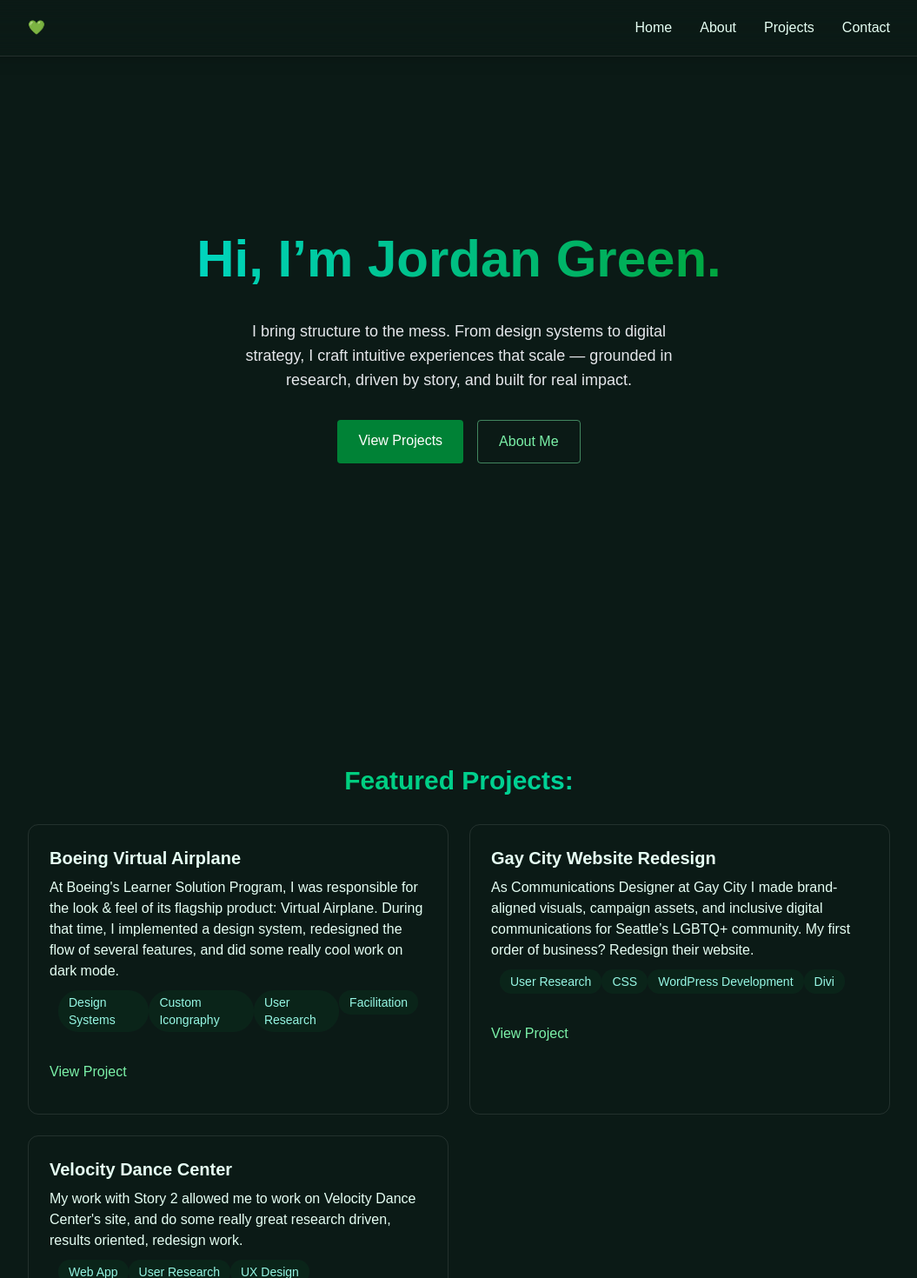
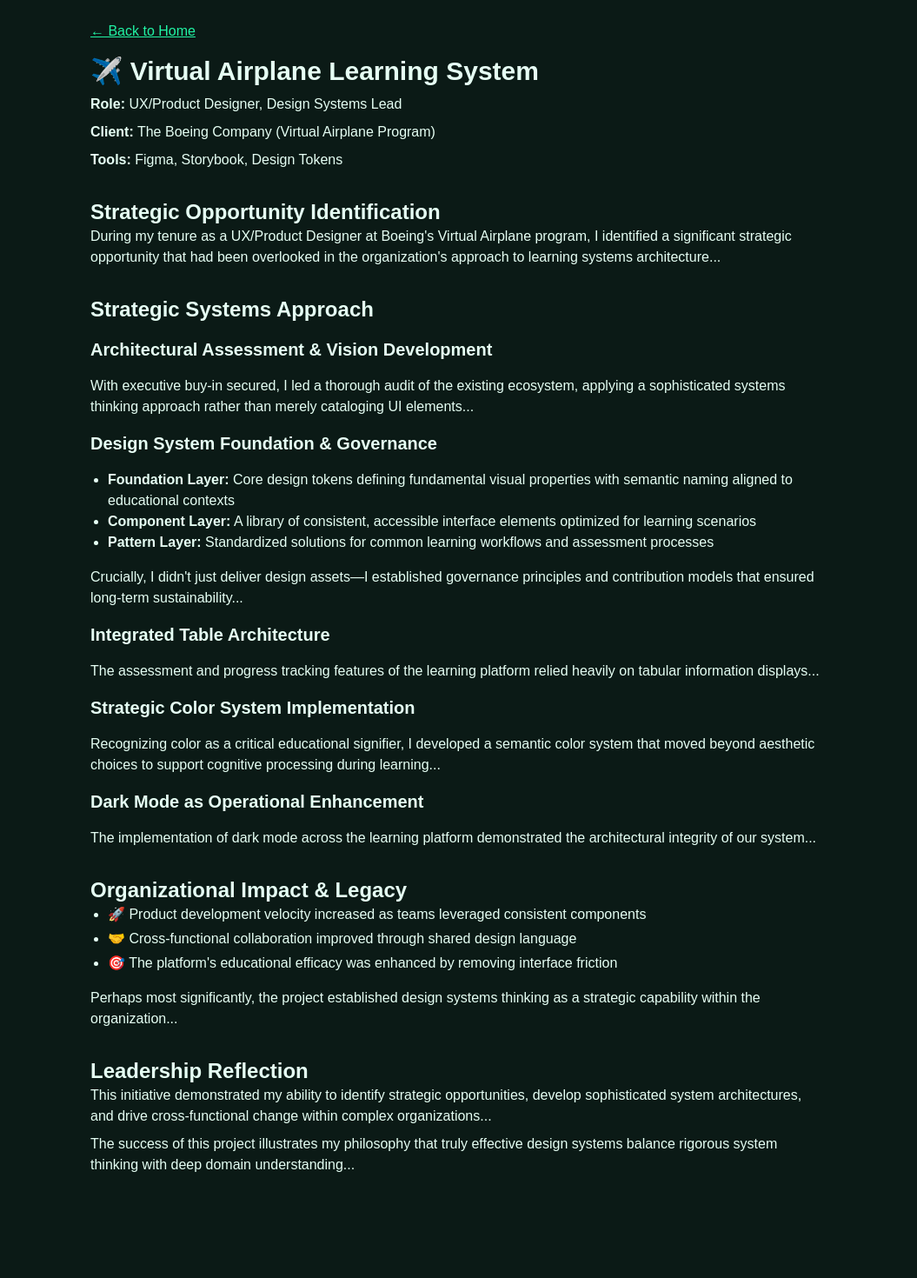
Before and after one commit to jordonaut/firstreactportfolio, a React (Vite) app: page /projects/virtual-airplane in a window 1280 px wide. Shown: the top 1470 px of the page at 87% size, without its empty margins (112-1167 px from the left). After the commit the page ends 1376 px from the top, so only its background shows below. Built offline with nearby package versions, Linux system fonts and the light colour scheme.

Commit message:
Ch-ch-changes

```diff
--- a/index.html
+++ b/index.html
@@ -2,7 +2,6 @@
 <html lang="en">
   <head>
     <meta charset="UTF-8" />
-    <link rel="icon" type="image/svg+xml" href="/vite.svg" />
     <meta name="viewport" content="width=device-width, initial-scale=1.0" />
     <title>💚 Jordan Green is a Designer who codes.</title>
   </head>
--- a/package.json
+++ b/package.json
@@ -16,7 +16,8 @@
     "@tailwindcss/vite": "^4.1.4",
     "emailjs-com": "^3.2.0",
     "react": "^19.0.0",
-    "react-dom": "^19.0.0"
+    "react-dom": "^19.0.0",
+    "react-router-dom": "^7.6.0"
   },
   "devDependencies": {
     "@eslint/js": "^9.22.0",
--- /dev/null
+++ b/src/components/caseStudies/VirtualAirplane.jsx
@@ -0,0 +1,89 @@
+import { useNavigate } from 'react-router-dom';
+import '../../index.css';
+
+export default function VirtualAirplane() {
+  const navigate = useNavigate();
+
+  return (
+    <main className="max-w-4xl mx-auto p-6 space-y-8 text-[var(--color-text)]">
+      <button
+        onClick={() => navigate('/')}
+        className="text-[var(--color-accent)] underline mb-4"
+      >
+        ← Back to Home
+      </button>
+
+      <header className="space-y-2">
+        <h1 className="text-3xl font-bold">✈️ Virtual Airplane Learning System</h1>
+        <p><strong>Role:</strong> UX/Product Designer, Design Systems Lead</p>
+        <p><strong>Client:</strong> The Boeing Company (Virtual Airplane Program)</p>
+        <p><strong>Tools:</strong> Figma, Storybook, Design Tokens</p>
+      </header>
+
+      <section>
+        <h2 className="text-2xl font-semibold">Strategic Opportunity Identification</h2>
+        <p>
+          During my tenure as a UX/Product Designer at Boeing's Virtual Airplane program, I identified a significant strategic opportunity that had been overlooked in the organization's approach to learning systems architecture...
+        </p>
+      </section>
+
+      <section>
+        <h2 className="text-2xl font-semibold">Strategic Systems Approach</h2>
+
+        <div className="space-y-4 mt-4">
+          <h3 className="text-xl font-semibold">Architectural Assessment & Vision Development</h3>
+          <p>
+            With executive buy-in secured, I led a thorough audit of the existing ecosystem, applying a sophisticated systems thinking approach rather than merely cataloging UI elements...
+          </p>
+
+          <h3 className="text-xl font-semibold">Design System Foundation & Governance</h3>
+          <ul className="list-disc ml-5">
+            <li><strong>Foundation Layer:</strong> Core design tokens defining fundamental visual properties with semantic naming aligned to educational contexts</li>
+            <li><strong>Component Layer:</strong> A library of consistent, accessible interface elements optimized for learning scenarios</li>
+            <li><strong>Pattern Layer:</strong> Standardized solutions for common learning workflows and assessment processes</li>
+          </ul>
+          <p>
+            Crucially, I didn't just deliver design assets—I established governance principles and contribution models that ensured long-term sustainability...
+          </p>
+
+          <h3 className="text-xl font-semibold">Integrated Table Architecture</h3>
+          <p>
+            The assessment and progress tracking features of the learning platform relied heavily on tabular information displays...
+          </p>
+
+          <h3 className="text-xl font-semibold">Strategic Color System Implementation</h3>
+          <p>
+            Recognizing color as a critical educational signifier, I developed a semantic color system that moved beyond aesthetic choices to support cognitive processing during learning...
+          </p>
+
+          <h3 className="text-xl font-semibold">Dark Mode as Operational Enhancement</h3>
+          <p>
+            The implementation of dark mode across the learning platform demonstrated the architectural integrity of our system...
+          </p>
+        </div>
+      </section>
+
+      <section>
+        <h2 className="text-2xl font-semibold">Organizational Impact & Legacy</h2>
+        <ul className="list-disc ml-5 space-y-1">
+          <li>🚀 Product development velocity increased as teams leveraged consistent components</li>
+          <li>🤝 Cross-functional collaboration improved through shared design language</li>
+          <li>🎯 The platform's educational efficacy was enhanced by removing interface friction</li>
+        </ul>
+        <p className="mt-4">
+          Perhaps most significantly, the project established design systems thinking as a strategic capability within the organization...
+        </p>
+      </section>
+
+      <section>
+        <h2 className="text-2xl font-semibold">Leadership Reflection</h2>
+        <p>
+          This initiative demonstrated my ability to identify strategic opportunities, develop sophisticated system architectures, and drive cross-functional change within complex organizations...
+        </p>
+        <p className="mt-2">
+          The success of this project illustrates my philosophy that truly effective design systems balance rigorous system thinking with deep domain understanding...
+        </p>
+      </section>
+    </main>
+  );
+}
--- a/src/components/sections/Home.jsx
+++ b/src/components/sections/Home.jsx
@@ -1,35 +1,66 @@
-// Home.jsx
+import { useEffect, useState } from 'react';
+
 export const Home = () => {
+  const [visitCount, setVisitCount] = useState(0);
+
+  useEffect(() => {
+    const storedCount = parseInt(localStorage.getItem('visitCount')) || 0;
+    const nextCount = storedCount + 1;
+    localStorage.setItem('visitCount', nextCount);
+    setVisitCount(nextCount);
+  }, []);
+
+  const getGreeting = () => {
+    if (visitCount === 1) return "Hi, I’m Jordan Green.";
+    if (visitCount === 2) return "Hey, welcome back. I’m still Jordan Green.";
+    if (visitCount === 3) return "Good to see you again! Still Jordan Green.";
+    if (visitCount >= 4) return "Hello old friend. Jordan here. Good to see you."
+    return "Hi there. Welcome back.";
+  };
+
+  const getPrimaryCTA = () => {
+    if (visitCount === 1) return "View My Work";
+    if (visitCount === 2) return "See What’s New";
+    return "Let’s Explore Again";
+  };
+
+  const getSecondaryCTA = () => {
+    if (visitCount === 1) return "Get in Touch";
+    if (visitCount === 2) return "Let’s Catch Up";
+    return null;
+  };
+
+   const secondaryCTA = getSecondaryCTA();
+
+
   return (
-    <section
-      id="home"
-      className="min-h-screen flex items-center justify-center relative px-4"
-    >
-      <div className="text-center z-10 px-4">
-        <h1 className="text-5xl md:text-6xl font-black mb-8 pb-1.75 bg-gradient-to-r from-teal-400 to-green-600 bg-clip-text text-transparent">
-          Hi, I’m <span className="text-accent">Jordan Green</span>.
+    <section id="home" className="min-h-screen flex flex-col items-center justify-center text-center space-y-4 px-4">
+      <h1 className="text-4xl md:text-6xl px-[15vw] font-black mb-8 pb-1.75 bg-gradient-to-r from-teal-400 to-green-600 bg-clip-text text-transparent">
+        {getGreeting()}
       </h1>
 
-        <p className="text-gray-200 text-lg mb-8 max-w-lg mx-auto">
+      <p className="text-[var(--color-text)] text-lg max-w-2xl">
         I bring structure to the mess. From design systems to digital
           strategy, I craft intuitive experiences that scale — grounded in
           research, driven by story, and built for real impact.
       </p>
 
-        <div className="flex flex-col sm:flex-row justify-center gap-4">
+      <div className="flex flex-wrap justify-center gap-4 pt-6">
         <a
           href="#projects"
-            className="bg-green-700 text-white py-3 px-6 rounded font-medium transition transform hover:-translate-y-0.5 hover:shadow-[0_0_15px_rgba(59,130,246,0.4)]"
+          className="px-6 py-3 rounded-full bg-[var(--color-accent)] text-[var(--color-bg)] font-semibold hover:bg-[var(--color-primary-bright)] transition"
         >
-            View Projects
+          {getPrimaryCTA()}
         </a>
+
+       {secondaryCTA && (
           <a
-            href="#about"
-            className="border border-green-300/50 text-green-300 py-3 px-6 rounded font-medium transition transform hover:-translate-y-0.5 hover:shadow-[0_0_15px_rgba(59,130,246,0.2)] hover:bg-green-300/20"
+            href="#contact"
+            className="px-6 py-3 rounded-full border border-[var(--color-accent)] text-[var(--color-accent)] hover:bg-[var(--color-accent)] hover:text-[var(--color-bg)] transition"
           >
-            About Me
+            {secondaryCTA}
           </a>
-        </div>
+        )}
       </div>
     </section>
   );
--- a/src/components/sections/Projects.jsx
+++ b/src/components/sections/Projects.jsx
@@ -1,4 +1,6 @@
 import { RevealOnScroll } from "../RevealOnScroll"
+import { Link } from 'react-router-dom';
+import { ProjectCard } from "../ui/ProjectCard"
 
 export const Projects = () => {
     return <section id="projects" className="min-h-screen flex items-center justify-center py-20">
@@ -8,21 +10,12 @@
                 Featured Projects:
             </h2>
             <div className="grid grid-cols-1 md:grid-cols-2 gap-6">
-                <div className="p-6 rounded-xl border border-white/10 hover:-translate-y-1 hover:border-green-700 hover:shadow-[0_2px_8px_rgba(59,130,246,0.2)] transition-all">
-                    <h3 className="text-xl font-semibold mb-2">Boeing Virtual Airplane</h3>
-                    <p>At Boeing's Learner Solution Program, I was responsible for the look & feel of its flagship product: Virtual Airplane. During that time, I implemented a design system, redesigned the flow of several features, and did some really cool work on dark mode.</p>
-                    <div className="mb-2 p-2.5 flex items-start justify-items-center">
-                        {["Design Systems", "Custom Icongraphy", "User Research", "Facilitation"].map((tech,key) => (
-                             <span key={key}
-                             className="bg-green-700/10 text-teal-200 py-1 px-3 rounded-full text-sm hover:bg-green-300/20 hover:shadow-[0_2px_8px_rgba(59,130,246,0.2)] transition">
-                                 {tech}
-                             </span>
-                        ))}
-                    </div>
-                    <div className="flex justify-between items-center">
-                        <a href="#" className="mb-3 text-green-300 hover:text-teal-200 transition-colors my-4"> View Project </a>
-                    </div>
-                </div>
+                <ProjectCard
+                    title="Boeing Virtual Airplane"
+                    description="At Boeing's Learner Solution Program, I was responsible for the look & feel of its flagship product: Virtual Airplane. During that time, I implemented a design system, redesigned the flow of several features, and did some really cool work on dark mode."
+                    to="/projects/virtual-airplane"
+                    tags={["Design Systems", "Custom Icongraphy", "User Research", "Facilitation"]}
+                    />
 
             <div className="p-6 rounded-xl border border-white/10 hover:-translate-y-1 hover:border-green-700 hover:shadow-[0_2px_8px_rgba(59,130,246,0.2)] transition-all">
                     <h3 className="text-xl font-semibold mb-2">Gay City Website Redesign</h3>
--- /dev/null
+++ b/src/components/ui/ProjectCard.jsx
@@ -0,0 +1,25 @@
+import { Link } from 'react-router-dom';
+
+export const ProjectCard = ({ title, description, to, tags = [] }) => {
+  return (
+    <Link
+      to={to}
+      aria-label={`View ${title} case study`}
+      className="block p-6 rounded-xl border border-white/10 bg-[var(--color-surface)] text-[var(--color-text)] transition-all duration-300 transform hover:scale-[1.01] hover:border-green-700 hover:shadow-[0_0_16px_var(--color-mint-glow)] cursor-pointer"
+    >
+      <h3 className="text-xl font-semibold mb-2">{title}</h3>
+      <p>{description}</p>
+
+      <div className="mt-4 flex flex-wrap gap-2">
+        {tags.map((tag, i) => (
+          <span
+            key={i}
+            className="bg-green-700/10 text-teal-200 py-1 px-3 rounded-full text-sm hover:bg-[var(--color-ring-glow)] transition"
+          >
+            {tag}
+          </span>
+        ))}
+      </div>
+    </Link>
+  );
+};
--- a/src/index.css
+++ b/src/index.css
@@ -1,4 +1,20 @@
 @import "tailwindcss";
+
+:root {
+  --color-bg: #0C0F0D;
+  --color-surface: #0F1613;
+  --color-accent: #21F3A4;
+  --color-primary: #A5F3CE;
+  --color-primary-bright: #55FFC1;
+  --color-mint-glow: #4BFFDC;
+  --color-ring-glow: rgba(165, 243, 206, 0.3);
+
+  --color-text: #E6FFF4;
+  --color-text-secondary: #89CBB3;
+
+  --color-purple-deep: #2D1E33;
+  --color-purple-glow: #D2B4FF;
+}
 
 html, body{
   margin: 0;
--- a/src/main.jsx
+++ b/src/main.jsx
@@ -1,10 +1,17 @@
 import { StrictMode } from 'react';
 import { createRoot } from 'react-dom/client';
 import './index.css';
+import { BrowserRouter, Routes, Route } from 'react-router-dom';
 import App from './App.jsx';
+import VirtualAirplane from './components/caseStudies/VirtualAirplane.jsx'; // You’ll create this next
 
 createRoot(document.getElementById('root')).render(
   <StrictMode>
-    <App />
+    <BrowserRouter>
+      <Routes>
+        <Route path="/" element={<App />} />
+        <Route path="/projects/virtual-airplane" element={<VirtualAirplane />} />
+      </Routes>
+    </BrowserRouter>
   </StrictMode>
 );
--- a/tailwind.config.js
+++ b/tailwind.config.js
@@ -4,7 +4,11 @@
     './src/**/*.{js,ts,jsx,tsx}',
   ],
   theme: {
-    extend: {},
+    extend: {
+      boxShadow: {
+        'mint-glow': '0 0 12px rgba(165, 243, 206, 0.3)',
+      }
+    },
   },
   plugins: [],
 };
```
Also changed, not shown: src/App.jsx (+16 -5 lines), 1 other file (tests, documents, lock files or other folders). Lines whose indentation alone changed are shown as unchanged.
